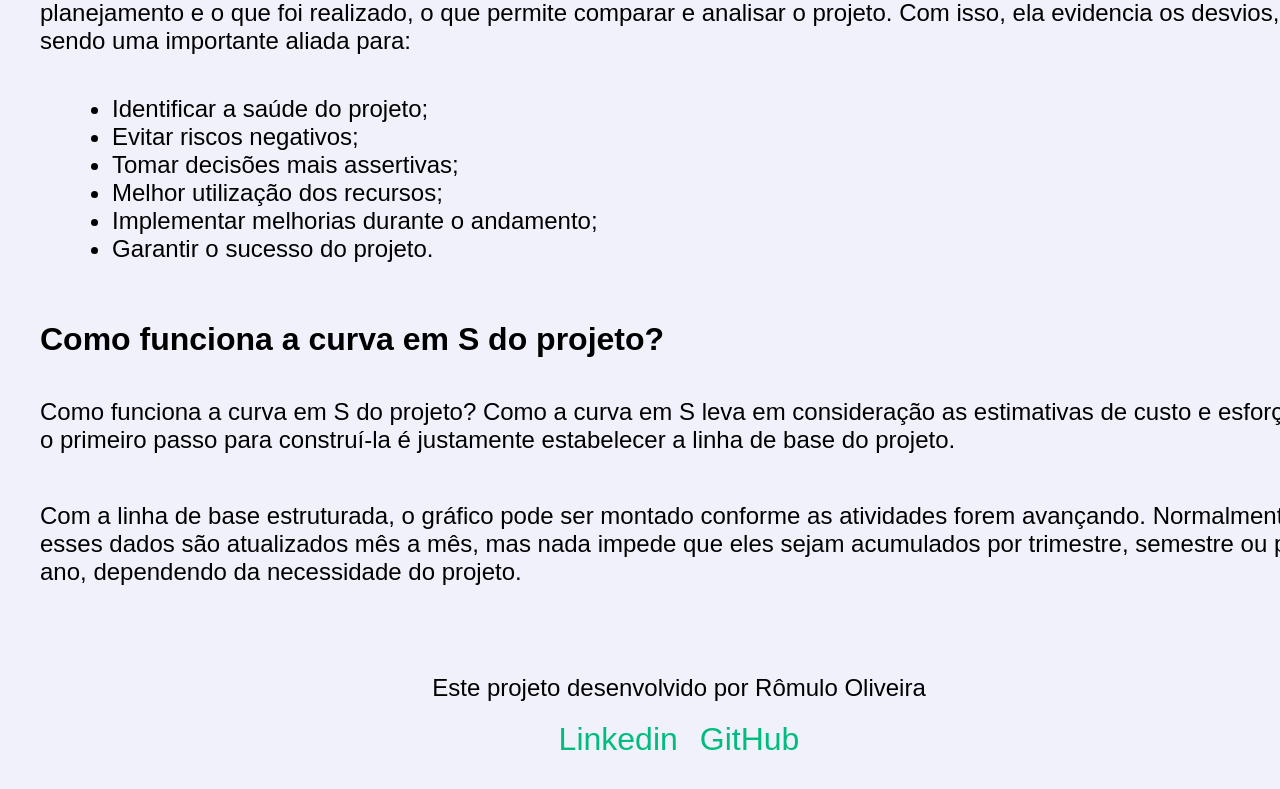
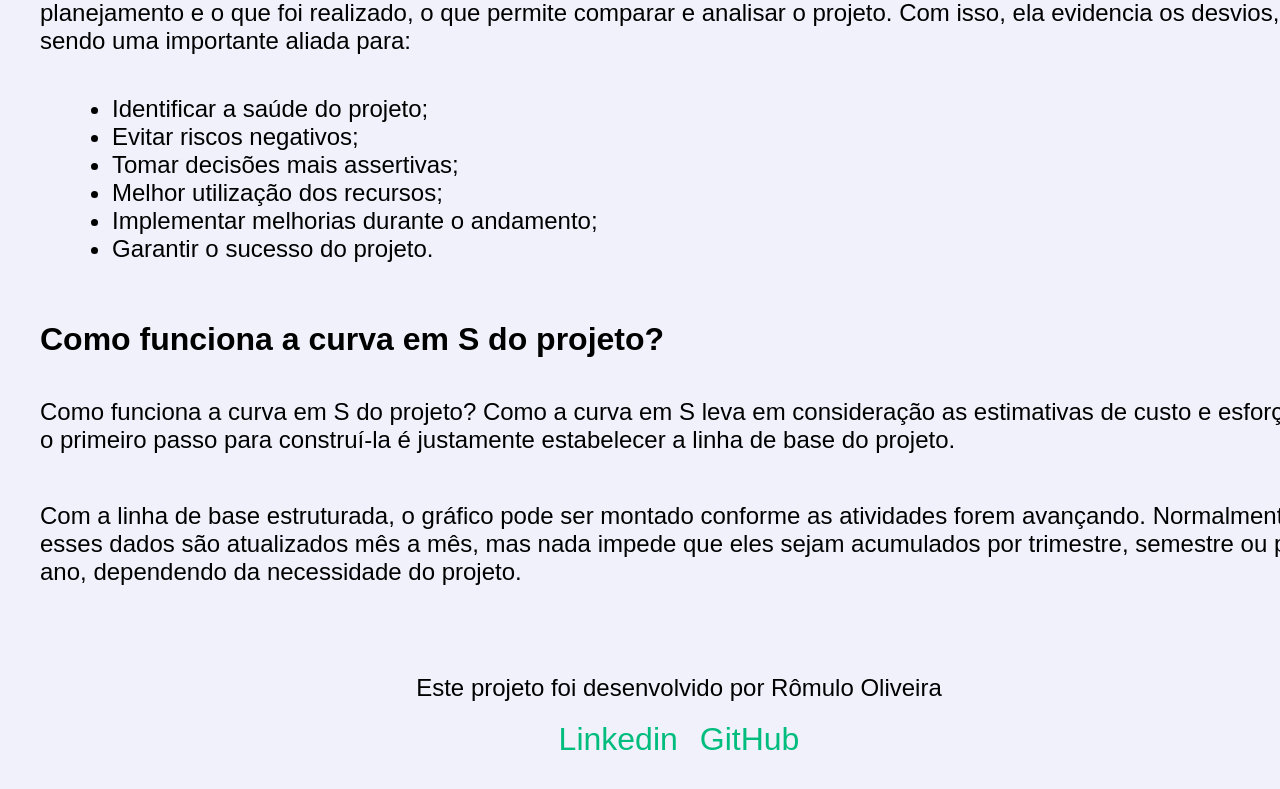
Before and after one commit to RomuloOliveira94/curvue-s, a Vue app: page / in a window 1280 px wide. Shown: the part 1543-2332 px from the top of the page. Built offline with nearby package versions, Linux system fonts and the light colour scheme.

Commit message:
#fix typo on footer

```diff
--- a/src/components/Footer.vue
+++ b/src/components/Footer.vue
@@ -1,6 +1,6 @@
 <template>
   <div>
-    <span>Este projeto desenvolvido por Rômulo Oliveira</span>
+    <span>Este projeto foi desenvolvido por Rômulo Oliveira</span>
     <nav>
       <a href="https://www.linkedin.com/in/roliveira94/" target="_blank"
         >Linkedin</a
```
